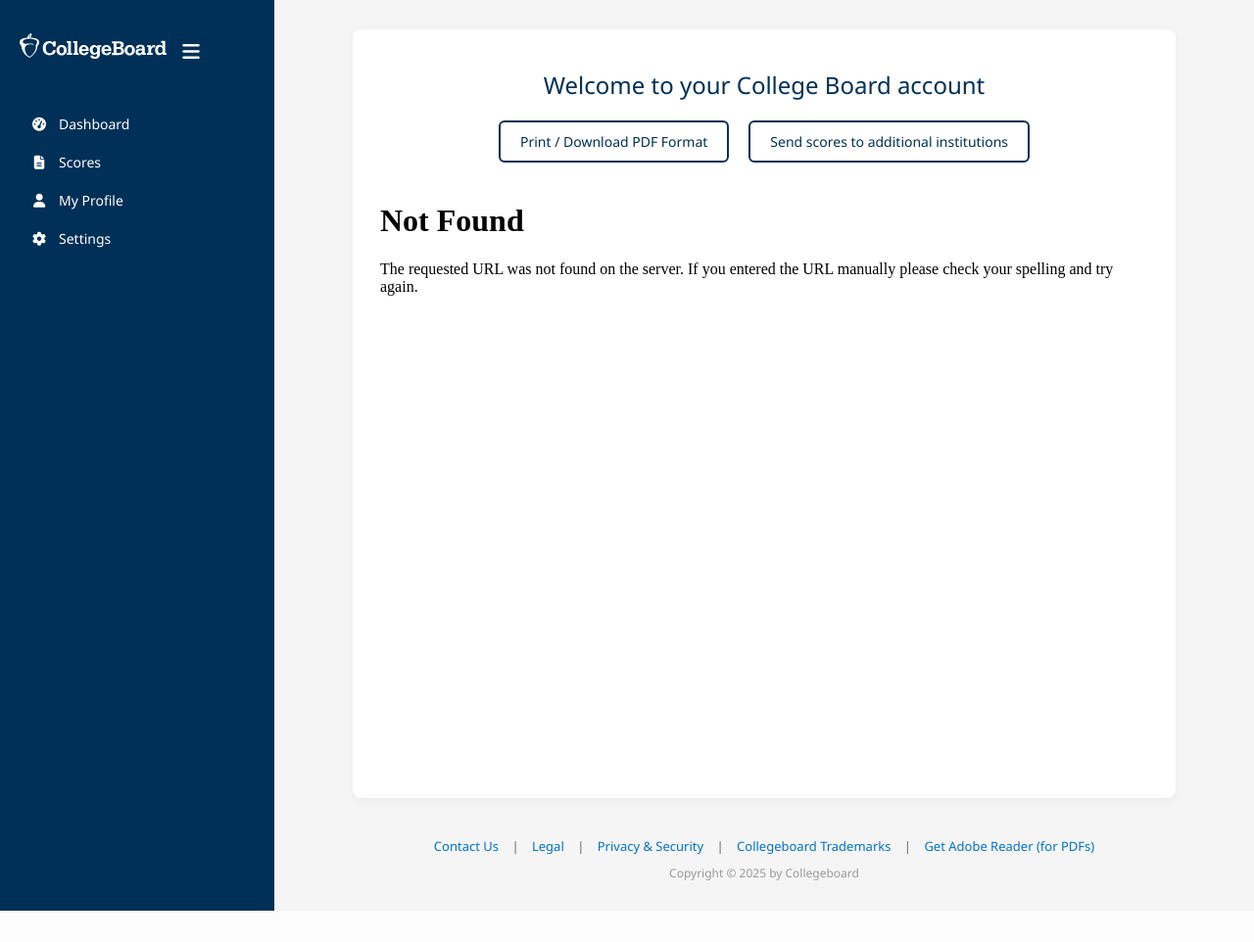
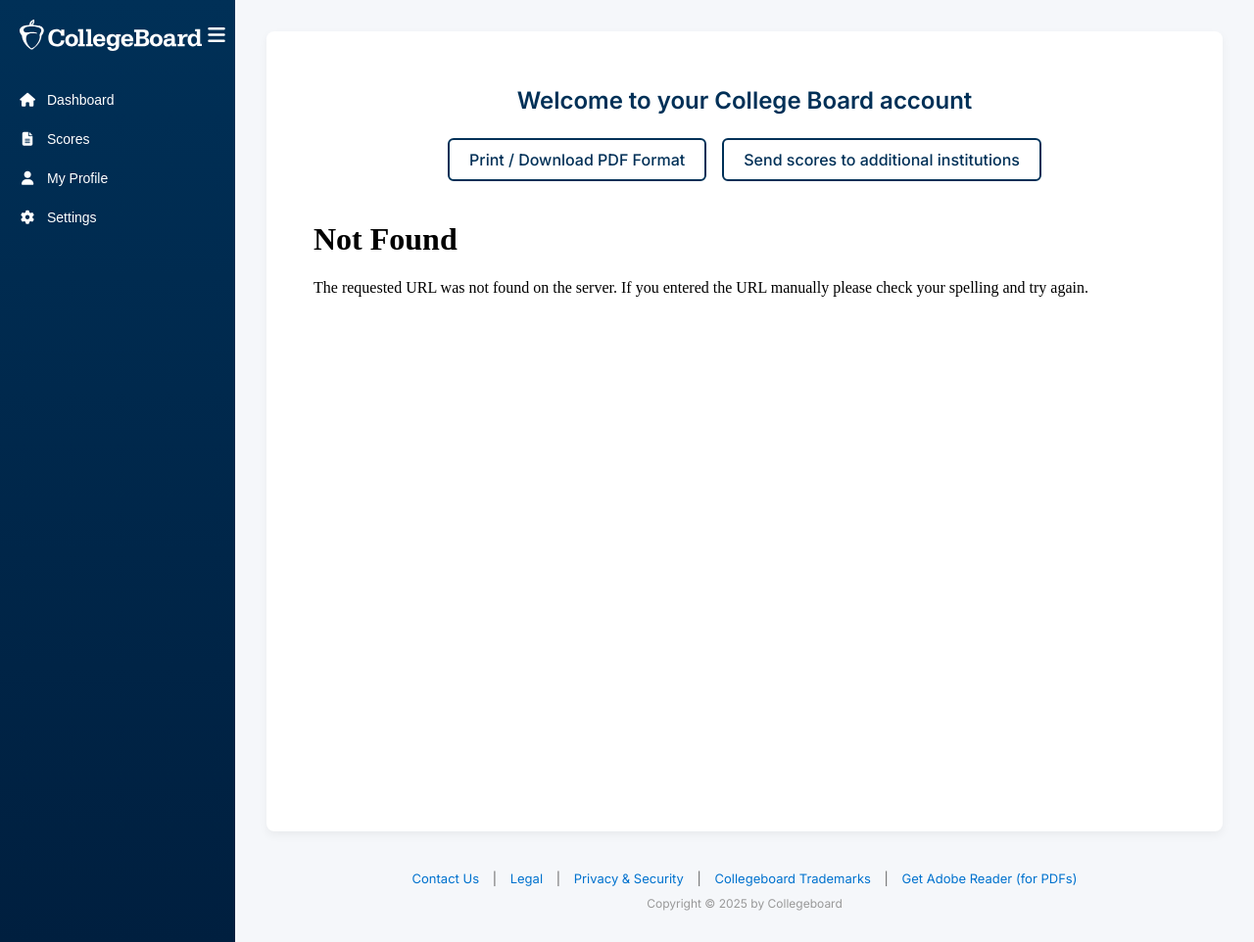
Before and after one commit to Jandro91/Sat_clone, a Flask app: page /certificate/1 in a window 1280 px wide. Shown: the whole page at 98% size. Before the commit the page ends 930 px from the top, so only its background shows below. Run offline with Flask 3, Linux system fonts and the light colour scheme.

Commit message:
Fix: render deploy compatibility

```diff
--- a/templates/certificate.html
+++ b/templates/certificate.html
@@ -4,31 +4,201 @@
   <meta charset="UTF-8">
   <title>My SAT Account – College Board</title>
   <link rel="icon" href="{{ url_for('static', filename='favicon.ico') }}">
-  <link rel="stylesheet" href="{{ url_for('static', filename='style.css') }}">
   <link rel="stylesheet" href="https://cdnjs.cloudflare.com/ajax/libs/font-awesome/6.5.0/css/all.min.css">
-  <meta name="viewport" content="width=device-width, initial-scale=1.0">
+  <link href="https://fonts.googleapis.com/css2?family=Inter:wght@400;500;600&display=swap" rel="stylesheet">
+  <style>
+    body {
+      margin: 0;
+      font-family: 'Inter', sans-serif;
+      background-color: #f5f7fa;
+    }
+
+    .layout {
+      display: flex;
+      min-height: 100vh;
+    }
+
+    .sidebar {
+      width: 240px;
+      background: linear-gradient(to bottom, #003057, #001f3f);
+      color: white;
+      display: flex;
+      flex-direction: column;
+      transition: width 0.3s ease;
+      position: relative;
+    }
+
+    .sidebar.collapsed {
+      width: 72px;
+    }
+
+    .sidebar .logo-wrapper {
+      display: flex;
+      align-items: center;
+      justify-content: space-between;
+      padding: 20px;
+    }
+
+    .sidebar .logo {
+      height: 32px;
+      transition: opacity 0.3s ease;
+    }
+
+    .sidebar.collapsed .logo {
+      opacity: 0;
+    }
+
+    .sidebar .toggle-btn {
+      background: none;
+      border: none;
+      color: white;
+      font-size: 20px;
+      cursor: pointer;
+    }
+
+    .nav {
+      display: flex;
+      flex-direction: column;
+      padding: 10px 0;
+    }
+
+    .nav-btn {
+      display: flex;
+      align-items: center;
+      padding: 12px 20px;
+      font-size: 14px;
+      color: white;
+      background: none;
+      border: none;
+      text-align: left;
+      cursor: pointer;
+      transition: background 0.2s ease;
+    }
+
+    .nav-btn i {
+      margin-right: 12px;
+      width: 16px;
+      text-align: center;
+    }
+
+    .sidebar.collapsed .nav-btn span {
+      display: none;
+    }
+
+    .nav-btn:hover {
+      background-color: rgba(255, 255, 255, 0.1);
+    }
+
+    .main-content {
+      flex: 1;
+      padding: 32px;
+    }
+
+    .certificate-container {
+      background: white;
+      border-radius: 8px;
+      box-shadow: 0 4px 10px rgba(0, 0, 0, 0.05);
+      max-width: 900px;
+      margin: 0 auto;
+      padding: 40px;
+      text-align: center;
+    }
+
+    .certificate-container h1 {
+      font-size: 24px;
+      font-weight: 600;
+      color: #003057;
+      margin-bottom: 24px;
+    }
+
+    .download-buttons {
+      display: flex;
+      justify-content: center;
+      gap: 16px;
+      flex-wrap: wrap;
+      margin-bottom: 20px;
+    }
+
+    .download-btn {
+      padding: 10px 20px;
+      border: 2px solid #003057;
+      color: #003057;
+      background: white;
+      border-radius: 6px;
+      font-weight: 500;
+      text-decoration: none;
+      transition: all 0.3s ease;
+    }
+
+    .download-btn:hover {
+      background-color: #003057;
+      color: white;
+    }
+
+    iframe {
+      width: 100%;
+      height: 600px;
+      border: none;
+      border-radius: 4px;
+    }
+
+    .footer-links {
+      margin-top: 40px;
+      text-align: center;
+      font-size: 13px;
+      color: #666;
+    }
+
+    .footer-links a {
+      color: #0072ce;
+      margin: 0 10px;
+      text-decoration: none;
+    }
+
+    .footer-links a:hover {
+      text-decoration: underline;
+    }
+
+    .copyright {
+      margin-top: 10px;
+      font-size: 12px;
+      color: #999;
+    }
+
+    @media (max-width: 768px) {
+      .layout {
+        flex-direction: column;
+      }
+
+      .sidebar {
+        width: 100%;
+        flex-direction: row;
+        justify-content: space-between;
+      }
+
+      .sidebar.collapsed {
+        width: 100%;
+      }
+    }
+  </style>
 </head>
 <body>
 
   <div class="layout">
-  <!-- Sidebar -->
-  <nav class="sidebar" id="sidebar">
-    <div class="sidebar-top">
-      <img src="{{ url_for('static', filename='collegeboard-logo-white.svg') }}" alt="College Board Logo" class="logo" id="logo">
-      <button class="burger-btn" onclick="toggleSidebar()">
-        <i class="fas fa-bars"></i>
-      </button>
+    <div class="sidebar" id="sidebar">
+      <div class="logo-wrapper">
+        <img src="{{ url_for('static', filename='collegeboard-logo-white.svg') }}" alt="College Board Logo" class="logo">
+        <button class="toggle-btn" onclick="toggleSidebar()"><i class="fas fa-bars"></i></button>
       </div>
-    <ul class="nav-links">
-      <li><i class="fas fa-tachometer-alt"></i><span class="nav-text">Dashboard</span></li>
-      <li><i class="fas fa-file-alt"></i><span class="nav-text">Scores</span></li>
-      <li><i class="fas fa-user"></i><span class="nav-text">My Profile</span></li>
-      <li><i class="fas fa-cog"></i><span class="nav-text">Settings</span></li>
-    </ul>
-  </nav>
+      <div class="nav">
+        <button class="nav-btn"><i class="fas fa-home"></i><span>Dashboard</span></button>
+        <button class="nav-btn"><i class="fas fa-file-alt"></i><span>Scores</span></button>
+        <button class="nav-btn"><i class="fas fa-user"></i><span>My Profile</span></button>
+        <button class="nav-btn"><i class="fas fa-cog"></i><span>Settings</span></button>
+      </div>
+    </div>
 
-  <!-- Main content -->
-  <main class="main-content">
+    <div class="main-content">
       <div class="certificate-container">
         <h1>Welcome to your College Board account</h1>
 
@@ -50,15 +220,12 @@
           Copyright © 2025 by Collegeboard
         </div>
       </div>
-  </main>
+    </div>
   </div>
 
   <script>
     function toggleSidebar() {
-  const sidebar = document.getElementById("sidebar");
-  const logo = document.getElementById("logo");
-  sidebar.classList.toggle("collapsed");
-  logo.classList.toggle("hidden");
+      document.getElementById('sidebar').classList.toggle('collapsed');
     }
   </script>
 </body>
```
Lines whose indentation alone changed are shown as unchanged.
